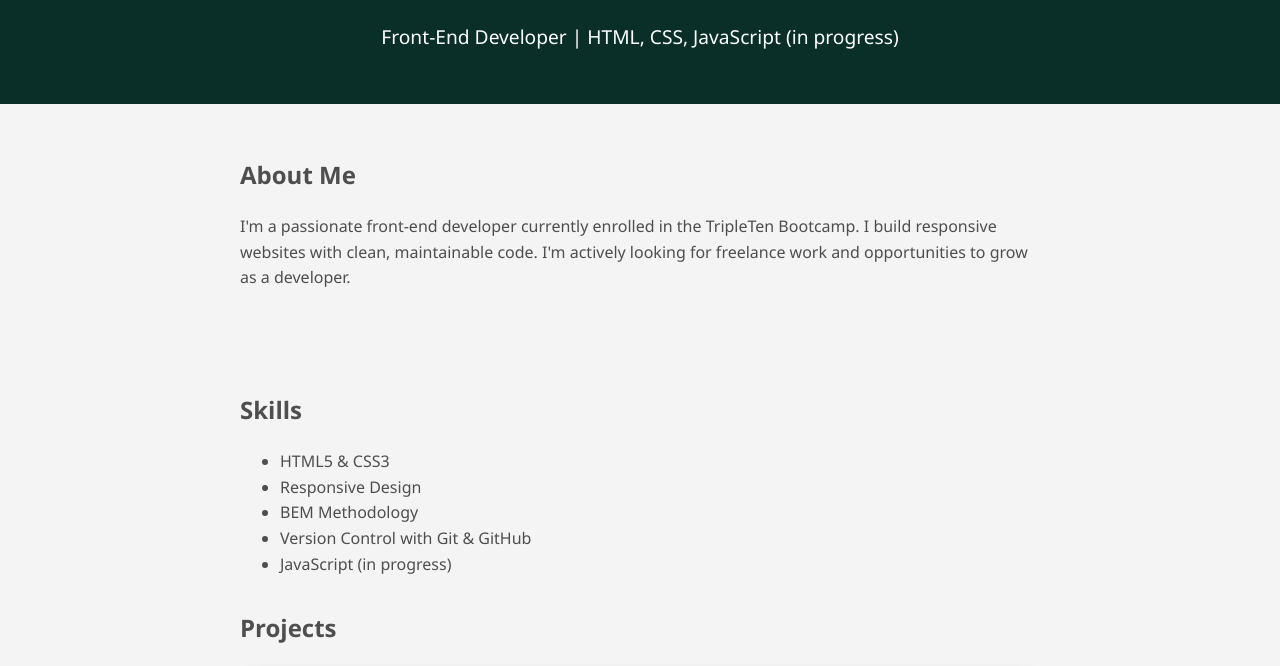
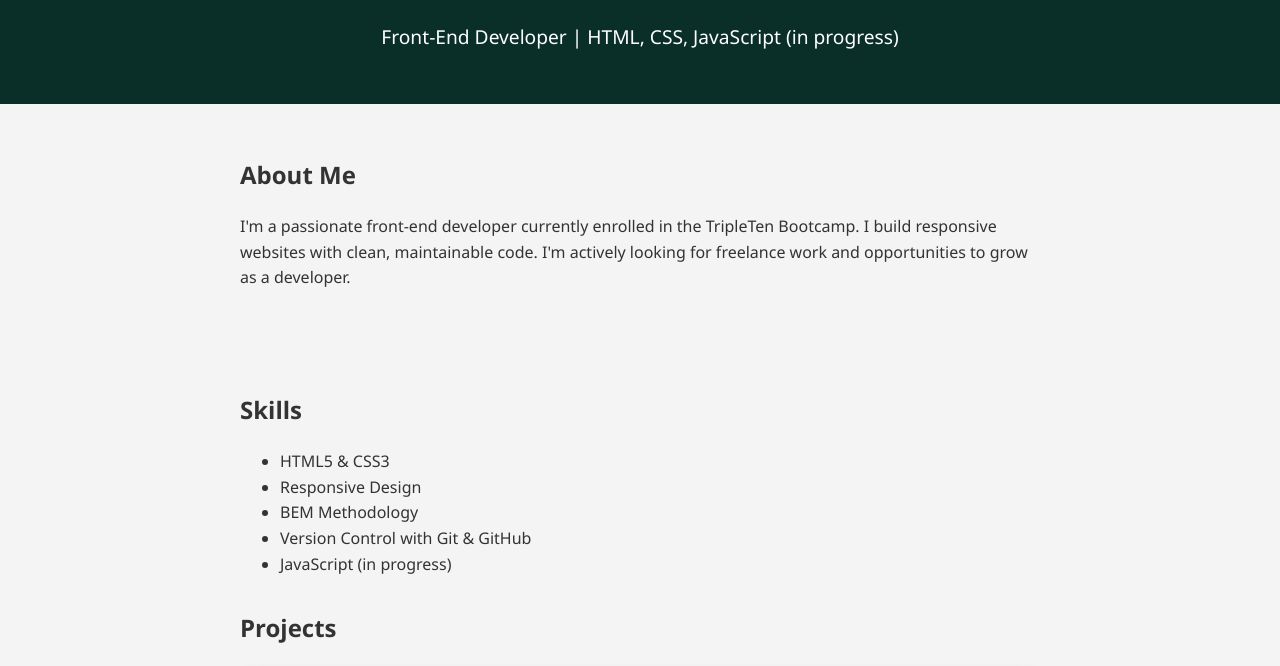
Before and after one commit to IrvingDogDev/irving-landing-page, a plain HTML site: page index.html in a window 1280 px wide. Shown: the part 93-759 px from the top of the page. Drawn offline with Linux system fonts and the light colour scheme; files whose address does not match are found by name.

Commit message:
fixed colors

```diff
--- a/blocks/page.css
+++ b/blocks/page.css
@@ -2,7 +2,7 @@
   font-family: "Segoe UI", sans-serif;
   margin: 0;
   background: #f4f4f4;
-  color: #4e4e4e;
+  color: #333;
   line-height: 1.6;
 }
 
```
